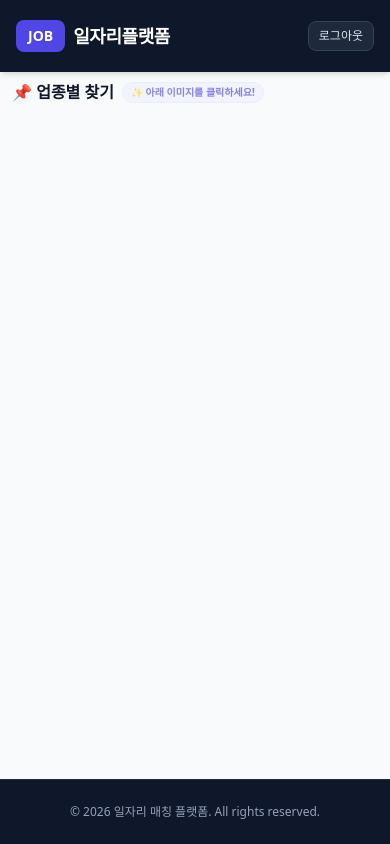
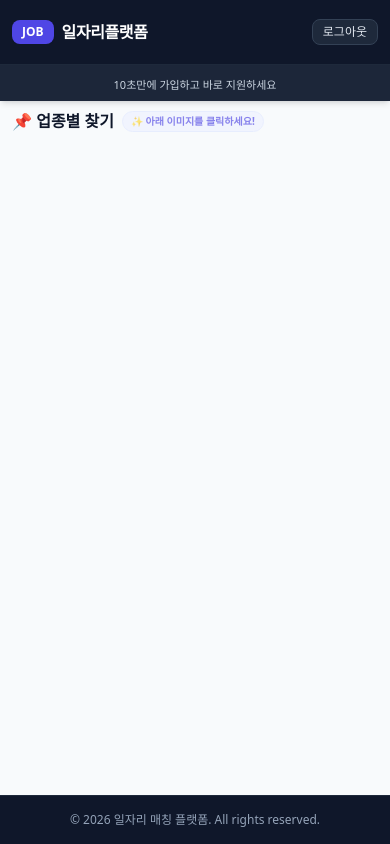
Before and after one commit to bodam7/my_platform, a Django app: page / in a window 390 px wide. Run offline with Django 5.2, Linux system fonts and the light colour scheme; the visitor is signed in with stand-in values (Sample User, id 1); data that the repository does not hold is empty; some libraries are stand-ins or nearby versions.

Commit message:
상단 배너 제거 및 로고 옆 안내 문구 반영, 모바일 UI 최적화

```diff
--- a/users/templates/users/base.html
+++ b/users/templates/users/base.html
@@ -13,33 +13,45 @@
 
     <!-- ================= 상단 네비게이션 헤더 ================= -->
     <header class="bg-slate-900 text-white shadow-md sticky top-0 z-50 w-full overflow-hidden">
-        <div class="w-full px-4 sm:px-8 lg:px-12 min-h-[72px] py-2 flex items-center justify-between mx-auto gap-2">
+        <div class="w-full px-3 sm:px-6 lg:px-8 min-h-[64px] py-2 flex items-center justify-between mx-auto gap-2">
 
-            <!-- 동적 로고 영역 (반응형 크기 최적화) -->
+            <!-- 좌측: 동적 로고 + 10초 가입 안내 텍스트 (노란색 띠 제거 버전) -->
+            <div class="flex items-center gap-3 overflow-hidden">
                 <a href="/" class="flex items-center gap-2 shrink-0">
                     {% if site_config and site_config.logo %}
-                    <img src="{{ site_config.logo.url }}" alt="{{ site_config.site_name }}" class="h-10 sm:h-16 max-w-[200px] sm:max-w-[300px] w-auto object-contain">
+                        <img src="{{ site_config.logo.url }}" alt="{{ site_config.site_name }}" class="h-8 sm:h-12 max-w-[150px] sm:max-w-[220px] w-auto object-contain">
                     {% else %}
-                    <div class="bg-indigo-600 text-white font-black px-3 py-1.5 rounded-lg text-sm md:text-base flex items-center justify-center shadow-sm">
+                        <div class="bg-indigo-600 text-white font-black px-2.5 py-1 rounded-lg text-xs sm:text-sm flex items-center justify-center shadow-sm">
                             JOB
                         </div>
-                    <span class="text-lg md:text-2xl font-bold tracking-tight text-white">
+                        <span class="text-base sm:text-xl font-bold tracking-tight text-white truncate">
                             {{ site_config.site_name|default:"일자리플랫폼" }}
                         </span>
                     {% endif %}
                 </a>
 
+                <!-- 로고 바로 옆 깔끔한 텍스트 (PC 전용) -->
+                <span class="hidden md:inline-block text-xs sm:text-sm text-slate-300 font-medium tracking-tight">
+                    10초만에 가입하고 바로 지원하세요
+                </span>
+            </div>
+
             <!-- 우측 로그인/로그아웃 메뉴 -->
-            <div class="flex items-center gap-2 sm:gap-3 text-xs md:text-sm shrink-0">
+            <div class="flex items-center gap-2 text-xs sm:text-sm shrink-0">
                 {% if user.is_authenticated %}
-                    <span class="text-slate-300 hidden sm:inline"><strong class="text-white">{{ user.username }}</strong>님 환영합니다!</span>
-                    <a href="#" class="px-2.5 py-1.5 rounded-lg border border-slate-700 bg-slate-800 hover:bg-slate-700 text-slate-200 transition whitespace-nowrap">로그아웃</a>
+                    <span class="text-slate-300 hidden sm:inline"><strong class="text-white">{{ user.username }}</strong>님</span>
+                    <a href="#" class="px-2.5 py-1 rounded-lg border border-slate-700 bg-slate-800 hover:bg-slate-700 text-slate-200 transition whitespace-nowrap">로그아웃</a>
                 {% else %}
-                    <a href="#" class="text-slate-300 hover:text-white transition whitespace-nowrap">로그인</a>
-                    <a href="#" class="px-3 py-1.5 rounded-lg bg-indigo-600 hover:bg-indigo-500 font-bold text-white transition whitespace-nowrap">회원가입</a>
+                    <a href="#" class="text-slate-300 hover:text-white transition whitespace-nowrap px-1">로그인</a>
+                    <a href="#" class="px-3 py-1.5 rounded-lg bg-indigo-600 hover:bg-indigo-500 font-bold text-white transition whitespace-nowrap shadow-sm">회원가입</a>
                 {% endif %}
             </div>
 
+        </div>
+
+        <!-- 모바일 화면 전용 하단 한 줄 안내 텍스트 (PC에서는 숨김, 노란색 띠 없음) -->
+        <div class="md:hidden bg-slate-800/90 border-t border-slate-800 px-3 py-1.5 text-center">
+            <span class="text-[11px] sm:text-xs text-slate-300 font-medium">10초만에 가입하고 바로 지원하세요</span>
         </div>
     </header>
 
@@ -50,7 +62,7 @@
     </div>
 
     <!-- ================= 하단 푸터 ================= -->
-    <footer class="bg-slate-900 text-slate-400 py-6 border-t border-slate-800 text-center text-xs md:text-sm w-full">
+    <footer class="bg-slate-900 text-slate-400 py-4 border-t border-slate-800 text-center text-xs w-full">
         <div class="w-full px-4 text-center">
             <p>&copy; 2026 {{ site_config.site_name|default:"일자리 매칭 플랫폼" }}. All rights reserved.</p>
         </div>
```
Lines whose indentation alone changed are shown as unchanged.
